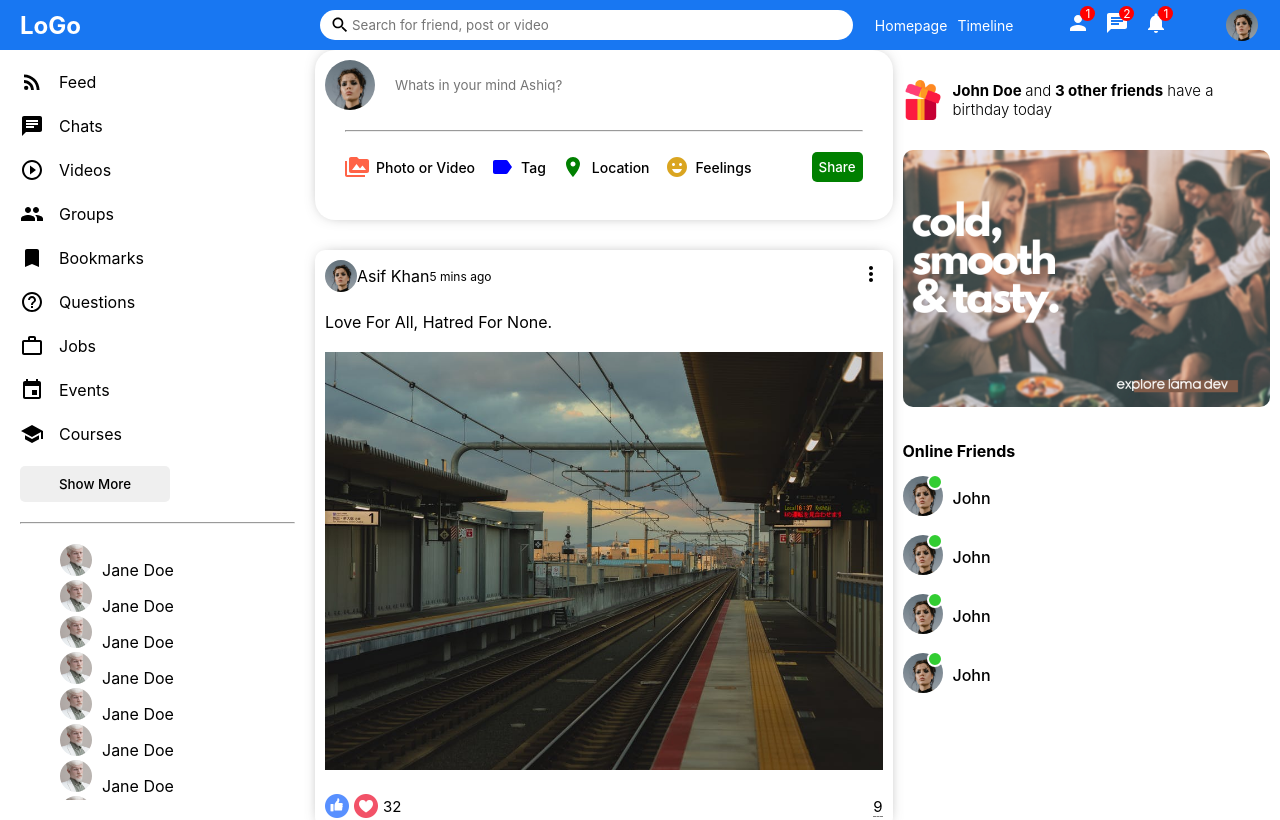
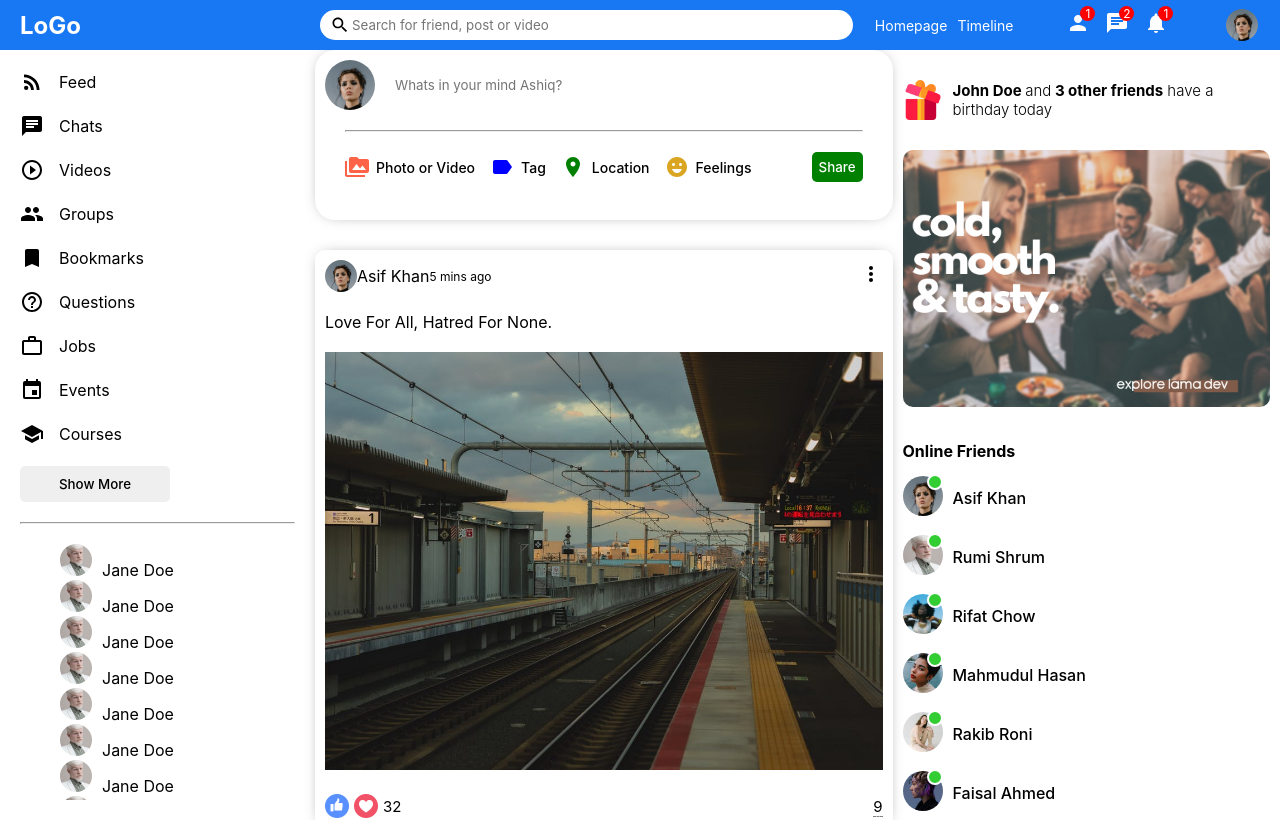
Before and after one commit to ashiqur-russel/React-Social-Media-App, a React (Create React App) app in the folder client/: page / in a window 1280 px wide. Shown: the top 820 px of the page. Built offline with nearby package versions, Linux system fonts and the light colour scheme.

Commit message:
Online friend different component & dynamic

```diff
--- /dev/null
+++ b/client/src/components/online/Online.js
@@ -0,0 +1,14 @@
+import React from 'react';
+import "./online.css"
+
+export default function online({ user }) {
+    return <div>
+        <li className="rightbarFriend">
+            <div className="rightbarProfileImgContainer">
+                <img className="rightbarProfileImg" src={user.profilePicture} alt="" />
+                <span className="rightbarOnline"></span>
+            </div>
+            <span className="rightbarUsername">{user.username}</span>
+        </li>
+    </div>;
+}
--- /dev/null
+++ b/client/src/components/online/online.css
@@ -0,0 +1,35 @@
+/* FriendList Online */
+
+
+.rightbarFriend {
+    display: flex;
+    align-items: center;
+    margin-bottom: 15px;
+  }
+
+  .rightbarProfileImgContainer {
+    margin-right: 10px;
+    position: relative;
+  }
+
+  .rightbarProfileImg {
+    width: 40px;
+    height: 40px;
+    border-radius: 50%;
+    object-fit: cover;
+  }
+
+  .rightbarOnline{
+      width: 12px;
+      height: 12px;
+      border-radius: 50%;
+      background-color: limegreen;
+      position: absolute;
+      top: -2px;
+      right: 0;
+      border: 2px solid white;
+  }
+
+  .rightbarUsername{
+      font-weight: 500;
+  }
--- a/client/src/components/rightbar/Rightbar.js
+++ b/client/src/components/rightbar/Rightbar.js
@@ -1,5 +1,8 @@
 import React from 'react';
 import "./rightbar.css";
+import { Users } from "../../testData"
+
+import Online from '../online/Online.js';
 
 export default function Rightbar() {
     return (
@@ -20,36 +23,18 @@
             <img className="rightbarAd" src='assets/ad.png' alt=''></img>
             <h4 className='rightbarTitle'> Online Friends</h4>
             <ul className="rightbarFriendList">
-                <li className="rightbarFriend">
-                    <div className="rightbarProfileImgContainer">
-                        <img className="rightbarProfileImg" src="assets/person/1.jpeg" alt="" />
-                        <span className="rightbarOnline"></span>
-                    </div>
-                    <span className="rightbarUsername">John</span>
-                </li>
+                {Users.map((user) => {
+                    console.log(user)
+                    return (
 
-                <li className="rightbarFriend">
-                    <div className="rightbarProfileImgContainer">
-                        <img className="rightbarProfileImg" src="assets/person/1.jpeg" alt="" />
-                        <span className="rightbarOnline"></span>
-                    </div>
-                    <span className="rightbarUsername">John</span>
-                </li>
-                <li className="rightbarFriend">
-                    <div className="rightbarProfileImgContainer">
-                        <img className="rightbarProfileImg" src="assets/person/1.jpeg" alt="" />
-                        <span className="rightbarOnline"></span>
-                    </div>
-                    <span className="rightbarUsername">John</span>
-                </li>
+                        <Online key={user.id} user={user} />
 
-                <li className="rightbarFriend">
-                    <div className="rightbarProfileImgContainer">
-                        <img className="rightbarProfileImg" src="assets/person/1.jpeg" alt="" />
-                        <span className="rightbarOnline"></span>
-                    </div>
-                    <span className="rightbarUsername">John</span>
-                </li>
+
+
+                    )
+
+                })}
+
             </ul>
 
 
--- a/client/src/components/rightbar/rightbar.css
+++ b/client/src/components/rightbar/rightbar.css
@@ -33,39 +33,3 @@
     border-radius:10px ;
     margin: 30px 0;
 }
-
-/* FriendList Online */
-
-
-.rightbarFriend {
-    display: flex;
-    align-items: center;
-    margin-bottom: 15px;
-  }
-
-  .rightbarProfileImgContainer {
-    margin-right: 10px;
-    position: relative;
-  }
-
-  .rightbarProfileImg {
-    width: 40px;
-    height: 40px;
-    border-radius: 50%;
-    object-fit: cover;
-  }
-
-  .rightbarOnline{
-      width: 12px;
-      height: 12px;
-      border-radius: 50%;
-      background-color: limegreen;
-      position: absolute;
-      top: -2px;
-      right: 0;
-      border: 2px solid white;
-  }
-
-  .rightbarUsername{
-      font-weight: 500;
-  }
--- a/client/src/components/sidebar/sidebar.css
+++ b/client/src/components/sidebar/sidebar.css
@@ -2,6 +2,9 @@
     flex: 3;
     height: calc(100vh - 50px);
     overflow-y: scroll;
+    position: sticky;
+    top: 50px;
+
 }
 
 ::-webkit-scrollbar{
--- a/client/src/components/topbar/topbar.css
+++ b/client/src/components/topbar/topbar.css
@@ -7,6 +7,7 @@
   position: sticky;
   top: 0;
   z-index: 999;
+
 }
 
 .topbarLeft {
```
